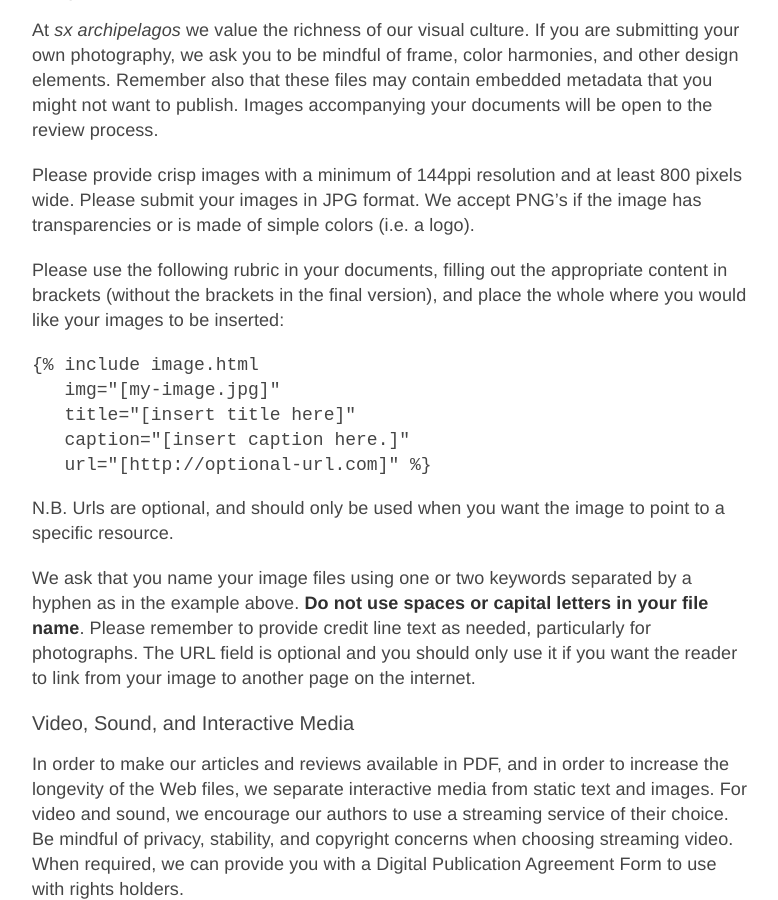
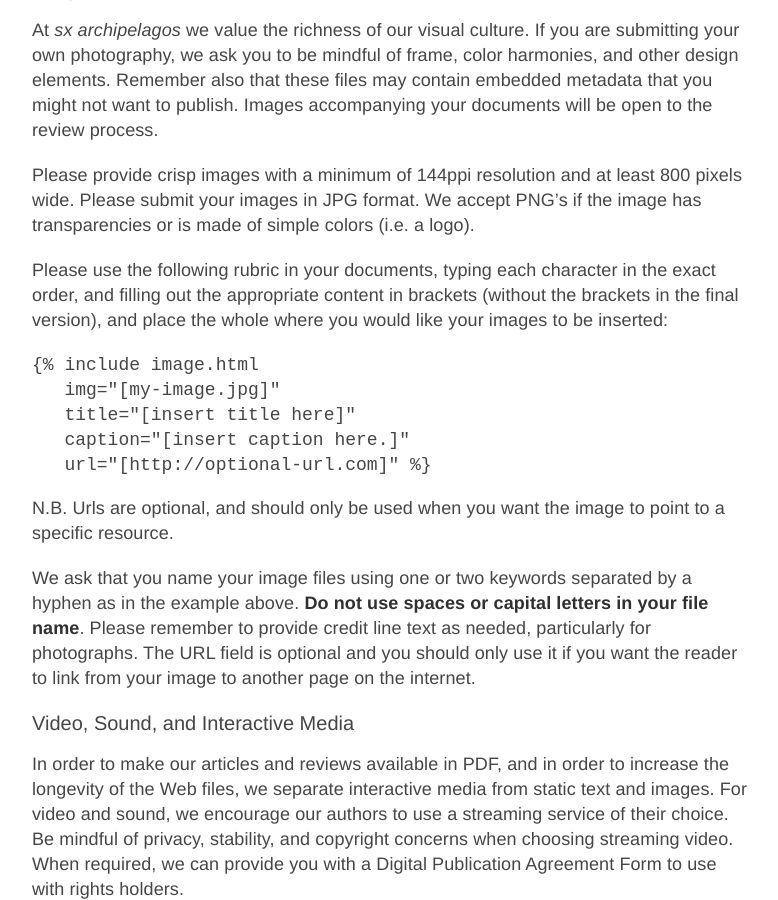
Before and after one commit to archipelagosjournal/archipelagos, a Jekyll site: the page built from submission-guidelines.md, in a window 1280 px wide and 900 px high, scrolled down 3241 px. Shown: the whole window, without its empty margins (248-1026 px from the left). Built offline with Jekyll 4.4.1, drawn with Linux system fonts in a browser that asks for light colours.

Commit message:
clarified rubric for images

```diff
--- a/submission-guidelines.md
+++ b/submission-guidelines.md
@@ -59,7 +59,7 @@ At *sx archipelagos* we value the richness of our visual culture. If you are sub
 
 Please provide crisp images with a minimum of 144ppi resolution and at least 800 pixels wide. Please submit your images in JPG format. We accept PNG's if the image has transparencies or is made of simple colors (i.e. a logo).
 
-Please use the following rubric in your documents, filling out the appropriate content in brackets (without the brackets in the final version), and place the whole where you would like your images to be inserted:
+Please use the following rubric in your documents, typing each character in the exact order, and filling out the appropriate content in brackets (without the brackets in the final version), and place the whole where you would like your images to be inserted:
 
 ~~~ text
 {% raw %}{% include image.html
```
